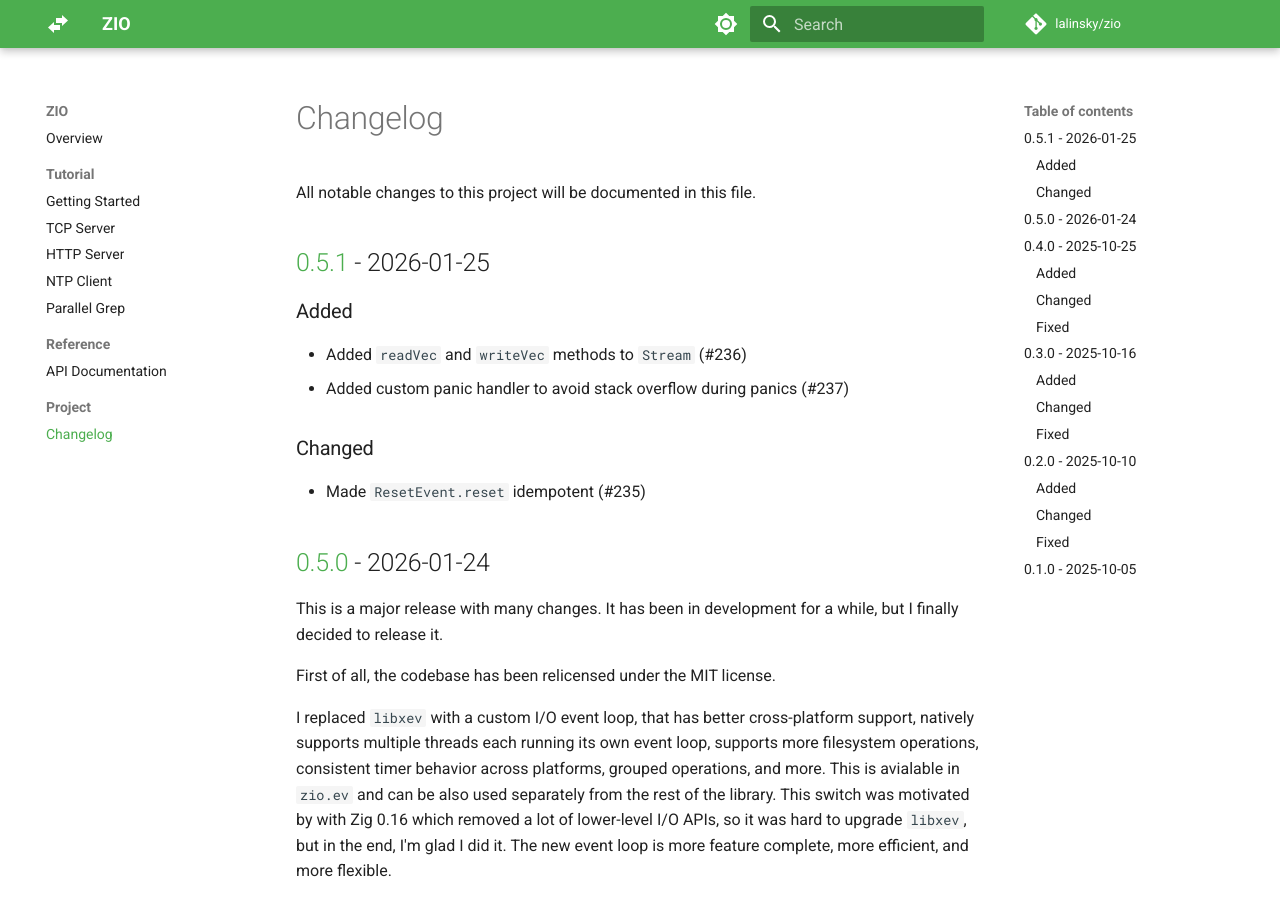
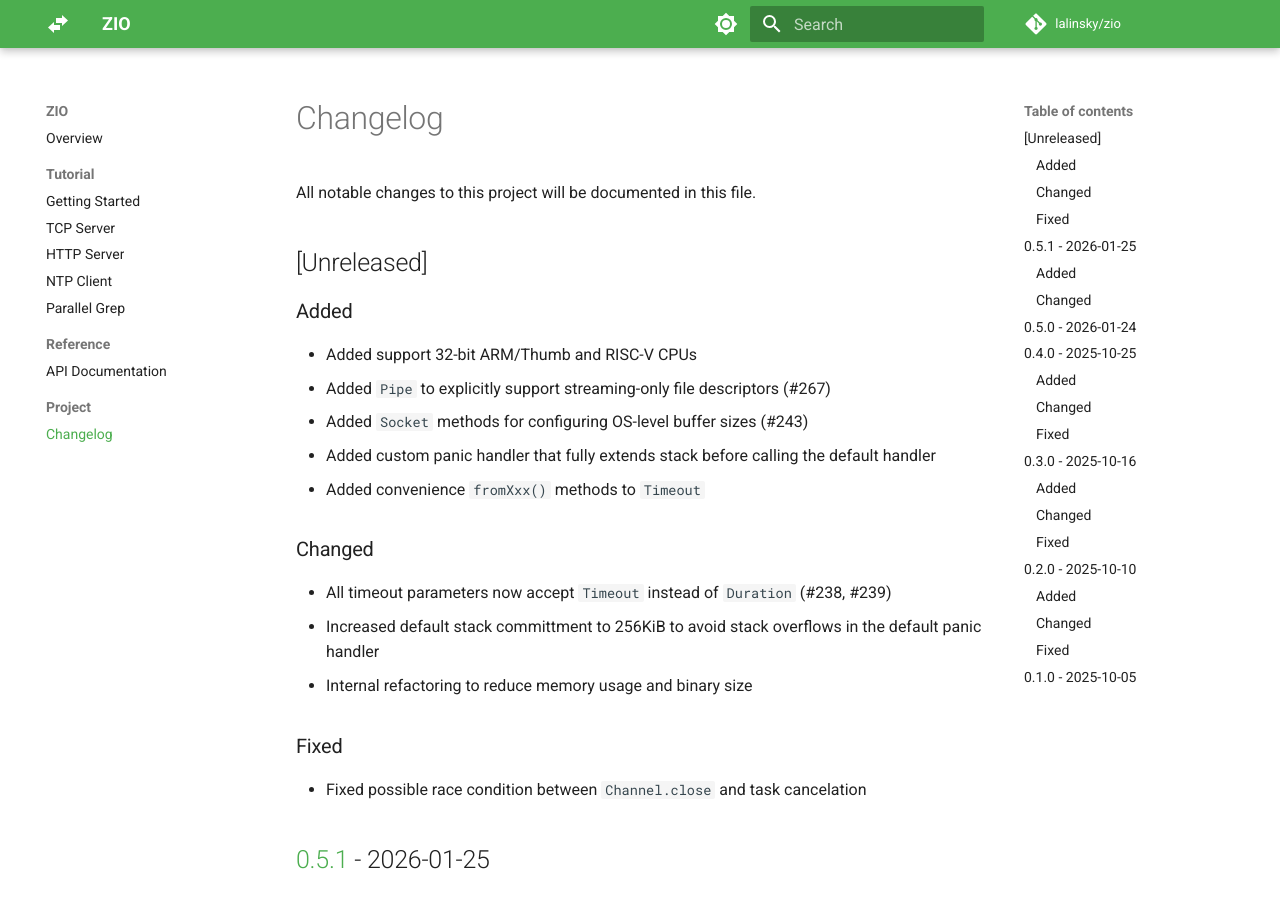
Before and after one commit to lalinsky/zio, an MkDocs documentation site: the page built from docs/changelog.md, in a window 1280 px wide and 900 px high. Built offline with MkDocs 1.6.1 and Material for MkDocs 9.7.7, drawn with Linux system fonts in a browser that asks for light colours; comment, search, counter and statistics services are not loaded.

Commit message:
Changelog for 0.6.0

```diff
--- a/docs/changelog.md
+++ b/docs/changelog.md
@@ -1,6 +1,26 @@
 # Changelog
 
 All notable changes to this project will be documented in this file.
+
+## [Unreleased]
+
+### Added
+
+- Added support 32-bit ARM/Thumb and RISC-V CPUs
+- Added `Pipe` to explicitly support streaming-only file descriptors (#267)
+- Added `Socket` methods for configuring OS-level buffer sizes (#243)
+- Added custom panic handler that fully extends stack before calling the default handler
+- Added convenience `fromXxx()` methods to `Timeout`
+
+### Changed
+
+- All timeout parameters now accept `Timeout` instead of `Duration` (#238, #239)
+- Increased default stack committment to 256KiB to avoid stack overflows in the default panic handler
+- Internal refactoring to reduce memory usage and binary size
+
+### Fixed
+
+- Fixed possible race condition between `Channel.close` and task cancelation
 
 ## [0.5.1] - 2026-01-25
 
```
